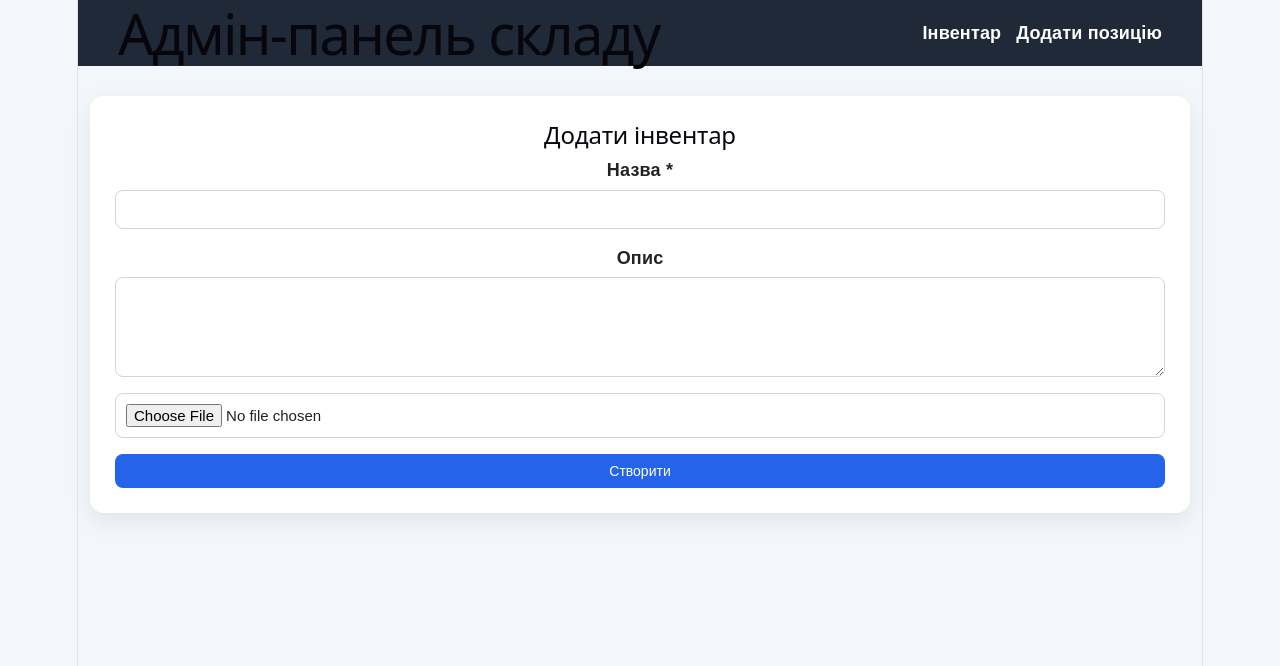
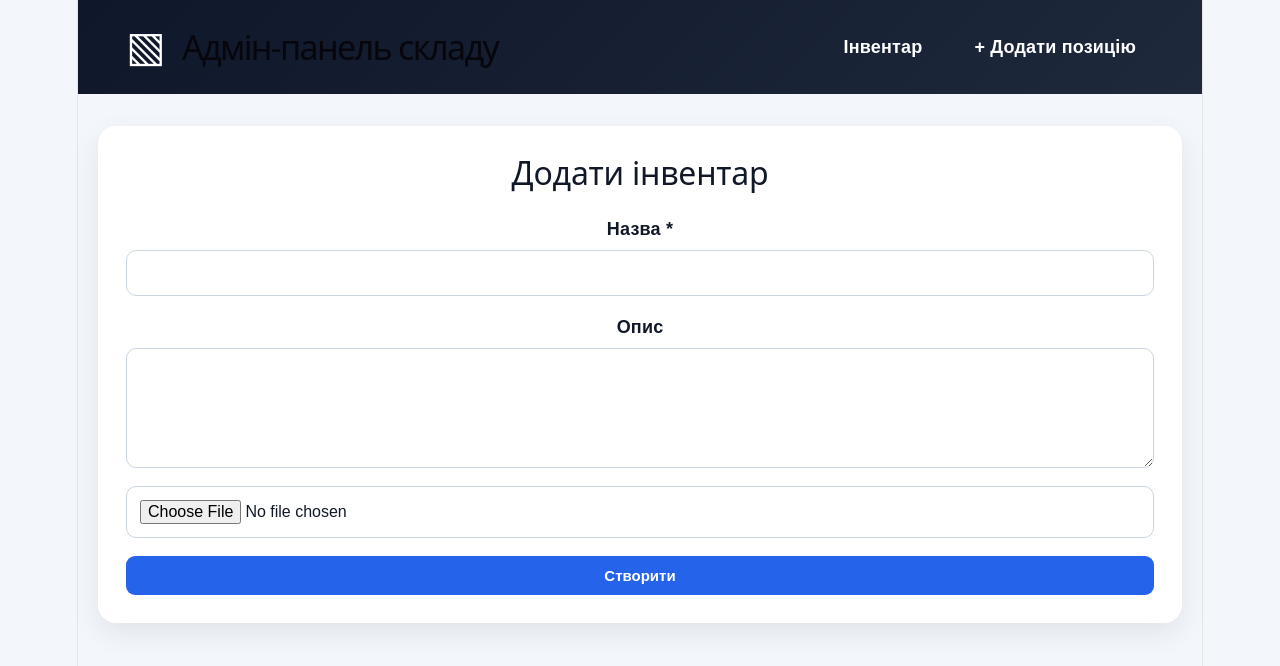
Before and after one commit to Zap1ch/front7-8-inventory, a React (Vite) app: page /create in a window 1280 px wide. Shown: the top 666 px of the page. Built offline with nearby package versions, Linux system fonts and the light colour scheme; no server answers.

Commit message:
Покращено UI: оновлено App.jsx та стилізацію App.css

```diff
--- a/src/App.css
+++ b/src/App.css
@@ -6,7 +6,7 @@ body {
   margin: 0;
   font-family: Arial, sans-serif;
   background: #f3f6fa;
-  color: #222;
+  color: #111827;
 }
 
 .app {
@@ -14,66 +14,100 @@ body {
 }
 
 .header {
-  background: #1f2937;
+  background: linear-gradient(135deg, #0f172a, #1e293b);
   color: white;
-  padding: 20px 40px;
+  padding: 22px 48px;
   display: flex;
   justify-content: space-between;
   align-items: center;
 }
 
+.logo {
+  display: flex;
+  align-items: center;
+  gap: 16px;
+}
+
+.logo-icon {
+  font-size: 42px;
+  font-weight: bold;
+}
+
 .header h1 {
   margin: 0;
+  font-size: 34px;
 }
 
 .header nav {
   display: flex;
-  gap: 15px;
+  gap: 16px;
 }
 
 .header a {
   color: white;
   text-decoration: none;
   font-weight: bold;
+  padding: 12px 18px;
+  border-radius: 10px;
+  transition: 0.2s;
+}
+
+.header a:hover {
+  background: rgba(255, 255, 255, 0.14);
 }
 
 .main {
-  max-width: 1100px;
-  margin: 30px auto;
+  max-width: 1180px;
+  margin: 32px auto;
+  padding: 0 20px;
+}
+
+.main > div {
   background: white;
-  padding: 25px;
-  border-radius: 14px;
-  box-shadow: 0 8px 24px rgba(0, 0, 0, 0.08);
+  padding: 28px;
+  border-radius: 18px;
+  box-shadow: 0 10px 28px rgba(15, 23, 42, 0.08);
+}
+
+h2 {
+  margin-top: 0;
+  margin-bottom: 24px;
+  font-size: 32px;
+  color: #111827;
 }
 
 .inventory-table {
   width: 100%;
   border-collapse: collapse;
-}
-
-.inventory-table th,
-.inventory-table td {
-  padding: 12px;
-  border-bottom: 1px solid #ddd;
-  text-align: left;
+  overflow: hidden;
+  border-radius: 12px;
 }
 
 .inventory-table th {
-  background: #eef2f7;
+  background: #f1f5f9;
+  padding: 16px;
+  text-align: left;
+  font-size: 17px;
+}
+
+.inventory-table td {
+  padding: 16px;
+  border-bottom: 1px solid #e5e7eb;
+  vertical-align: middle;
 }
 
 .preview-img {
-  width: 80px;
-  height: 60px;
+  width: 90px;
+  height: 70px;
   object-fit: cover;
-  border-radius: 8px;
-  background: #ddd;
+  border-radius: 10px;
+  background: #e5e7eb;
 }
 
 .actions {
   display: flex;
   gap: 10px;
-  align-items: center;
+  flex-wrap: wrap;
 }
 
 .actions a,
@@ -82,11 +116,12 @@ body {
 .secondary-btn,
 .danger-btn {
   border: none;
-  padding: 9px 12px;
-  border-radius: 8px;
+  padding: 11px 15px;
+  border-radius: 9px;
   cursor: pointer;
   text-decoration: none;
-  font-size: 14px;
+  font-size: 15px;
+  font-weight: bold;
 }
 
 .actions a,
@@ -95,10 +130,20 @@ body {
   color: white;
 }
 
+.actions a:hover,
+.primary-btn:hover {
+  background: #1d4ed8;
+}
+
 .actions button,
 .danger-btn {
   background: #dc2626;
   color: white;
+}
+
+.actions button:hover,
+.danger-btn:hover {
+  background: #b91c1c;
 }
 
 .secondary-btn {
@@ -109,27 +154,36 @@ body {
 .inventory-form {
   display: flex;
   flex-direction: column;
-  gap: 16px;
+  gap: 18px;
 }
 
 .inventory-form label {
   display: flex;
   flex-direction: column;
-  gap: 6px;
+  gap: 8px;
   font-weight: bold;
+  color: #111827;
 }
 
 .inventory-form input,
 .inventory-form textarea {
-  padding: 10px;
-  border: 1px solid #cfd6dd;
-  border-radius: 8px;
-  font-size: 15px;
+  padding: 13px;
+  border: 1px solid #cbd5e1;
+  border-radius: 10px;
+  font-size: 16px;
+  background: white;
+  color: #111827;
 }
 
 .inventory-form textarea {
-  min-height: 100px;
+  min-height: 120px;
   resize: vertical;
+}
+
+.inventory-form input:focus,
+.inventory-form textarea:focus {
+  outline: none;
+  border-color: #2563eb;
 }
 
 .form-error,
@@ -145,16 +199,16 @@ body {
 
 .details-card {
   display: flex;
-  gap: 25px;
+  gap: 28px;
   align-items: flex-start;
 }
 
 .details-img {
   width: 360px;
   max-width: 100%;
-  border-radius: 14px;
+  border-radius: 16px;
   object-fit: cover;
-  background: #ddd;
+  background: #e5e7eb;
 }
 
 .back-link {
@@ -167,9 +221,10 @@ body {
 
 .photo-update {
   margin-top: 25px;
-  padding: 18px;
+  padding: 20px;
   background: #f8fafc;
-  border-radius: 12px;
+  border-radius: 14px;
+  border: 1px solid #e5e7eb;
 }
 
 .hint {
@@ -180,18 +235,18 @@ body {
 .modal-overlay {
   position: fixed;
   inset: 0;
-  background: rgba(0, 0, 0, 0.45);
+  background: rgba(15, 23, 42, 0.5);
   display: flex;
   justify-content: center;
   align-items: center;
 }
 
 .modal {
-  width: 420px;
+  width: 430px;
   background: white;
-  padding: 25px;
-  border-radius: 14px;
-  box-shadow: 0 10px 30px rgba(0, 0, 0, 0.25);
+  padding: 28px;
+  border-radius: 18px;
+  box-shadow: 0 18px 40px rgba(0, 0, 0, 0.25);
 }
 
 .modal-actions {
--- a/src/App.jsx
+++ b/src/App.jsx
@@ -9,11 +9,14 @@ function App() {
   return (
     <div className="app">
       <header className="header">
-        <h1>Адмін-панель складу</h1>
+        <div className="logo">
+          <span className="logo-icon">▧</span>
+          <h1>Адмін-панель складу</h1>
+        </div>
 
         <nav>
           <Link to="/">Інвентар</Link>
-          <Link to="/create">Додати позицію</Link>
+          <Link to="/create">+ Додати позицію</Link>
         </nav>
       </header>
 
```
